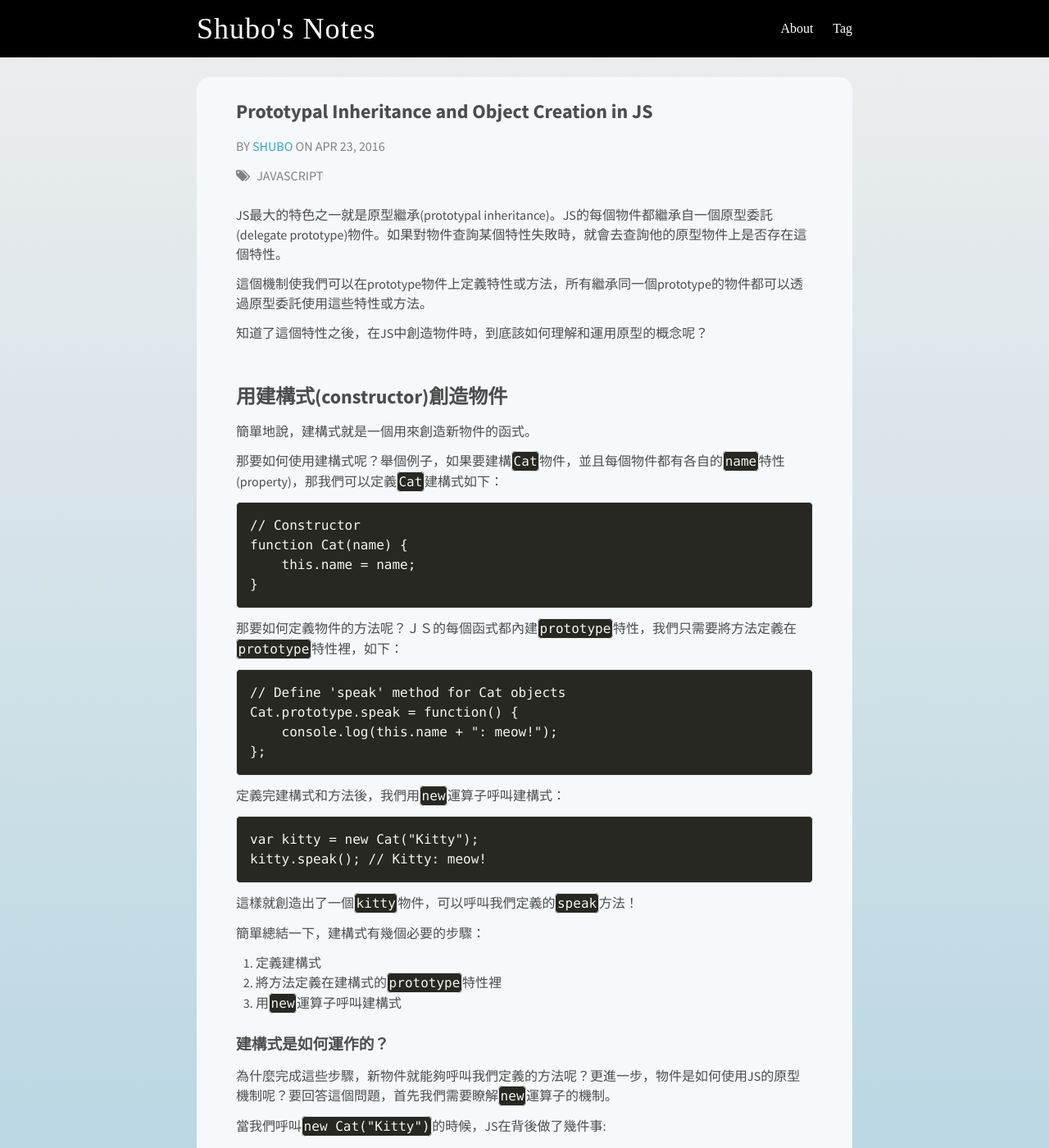
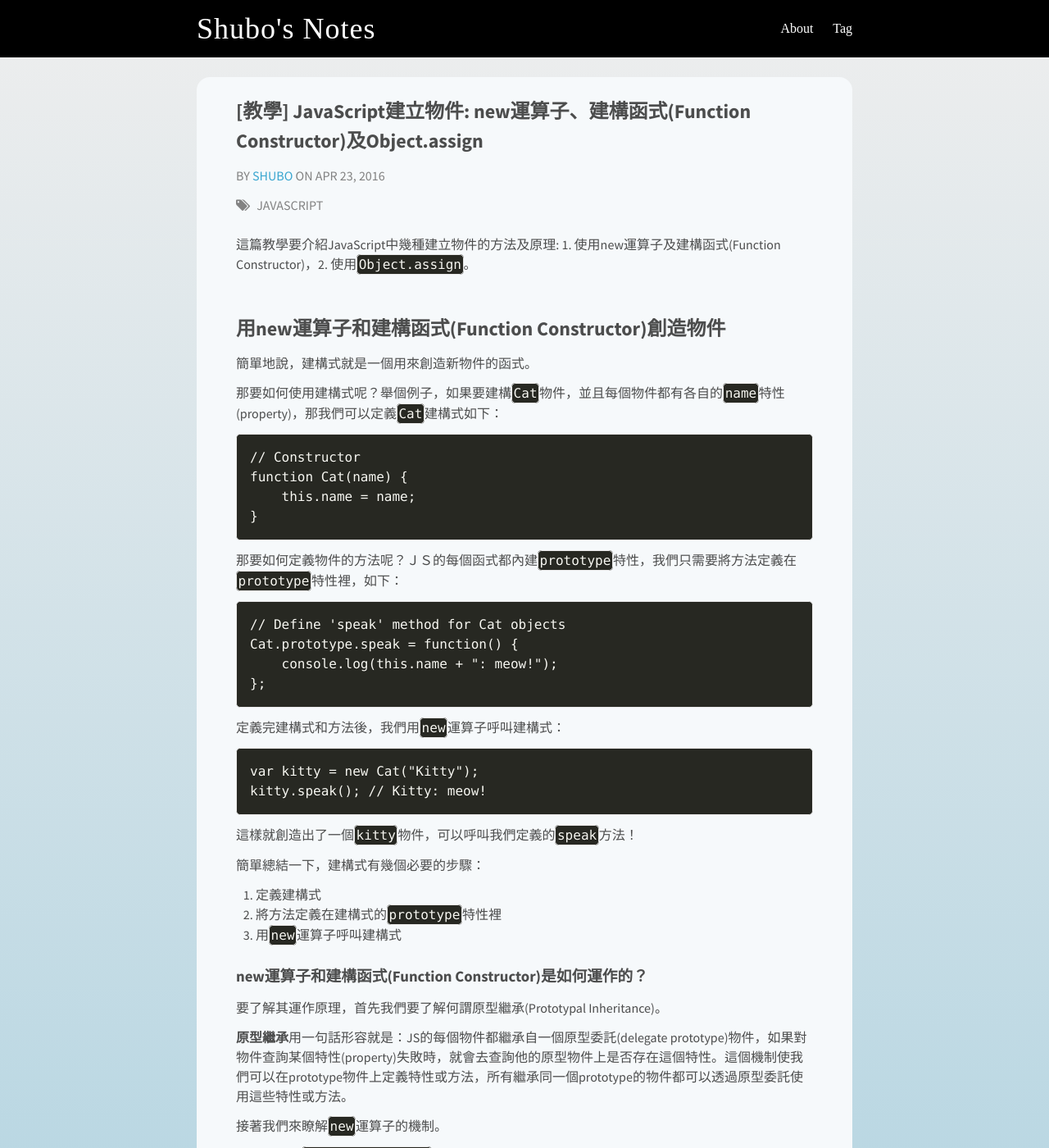
Before and after one commit to shuboc/shuboc.github.io, a Jekyll site: the page built from _posts/2016-04-23-javascript原型繼承.md, in a window 1280 px wide and 1400 px high. Shown: the whole window at 82% size. Built offline with Jekyll 4.4.1, drawn with Linux system fonts in a browser that asks for light colours; nearby versions of some CDN libraries; some web fonts are replaced; library files that are not in the unit come from our copies; comment, search, counter and statistics services are not loaded.

Commit message:
Optimize the titles and description of older posts

```diff
--- a/_posts/2016-04-23-prototype-and-object-creation-in-javascript.md
+++ b/_posts/2016-04-23-javascript原型繼承.md
@@ -1,17 +1,13 @@
 ---
 layout: post
-title: Prototypal Inheritance and Object Creation in JS
+title: "[教學] JavaScript建立物件: new運算子、建構函式(Function Constructor)及Object.assign"
 tags: [javascript]
 redirect_from: /2016/04/23/prototype-and-object-creation-in-javascript
 ---
 
-JS最大的特色之一就是原型繼承(prototypal inheritance)。JS的每個物件都繼承自一個原型委託(delegate prototype)物件。如果對物件查詢某個特性失敗時，就會去查詢他的原型物件上是否存在這個特性。
+這篇教學要介紹JavaScript中幾種建立物件的方法及原理: 1. 使用new運算子及建構函式(Function Constructor)，2. 使用`Object.assign`。
 
-這個機制使我們可以在prototype物件上定義特性或方法，所有繼承同一個prototype的物件都可以透過原型委託使用這些特性或方法。
-
-知道了這個特性之後，在JS中創造物件時，到底該如何理解和運用原型的概念呢？
-
-## 用建構式(constructor)創造物件
+## 用new運算子和建構函式(Function Constructor)創造物件
 
 簡單地說，建構式就是一個用來創造新物件的函式。
 
@@ -48,9 +44,13 @@ kitty.speak(); // Kitty: meow!
 2. 將方法定義在建構式的`prototype`特性裡
 3. 用`new`運算子呼叫建構式
 
-### 建構式是如何運作的？
+### new運算子和建構函式(Function Constructor)是如何運作的？
 
-為什麼完成這些步驟，新物件就能夠呼叫我們定義的方法呢？更進一步，物件是如何使用JS的原型機制呢？要回答這個問題，首先我們需要瞭解`new`運算子的機制。
+要了解其運作原理，首先我們要了解何謂原型繼承(Prototypal Inheritance)。
+
+**原型繼承**用一句話形容就是：JS的每個物件都繼承自一個原型委託(delegate prototype)物件，如果對物件查詢某個特性(property)失敗時，就會去查詢他的原型物件上是否存在這個特性。這個機制使我們可以在prototype物件上定義特性或方法，所有繼承同一個prototype的物件都可以透過原型委託使用這些特性或方法。
+
+接著我們來瞭解`new`運算子的機制。
 
 當我們呼叫`new Cat("Kitty")`的時候，JS在背後做了幾件事:
 
```
Also changed, not shown: _posts/2016-03-05-用github-pages和jekyll快速建立部落格.md (renamed from _posts/2016-03-05-build-your-own-blog-using-jekyll-and-github-pages.md, +2 -2 lines).
